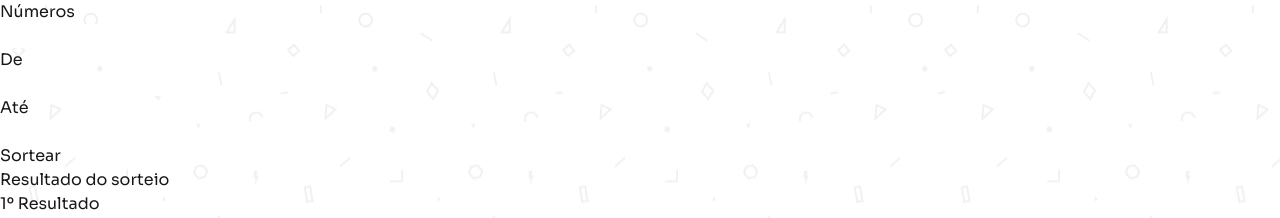
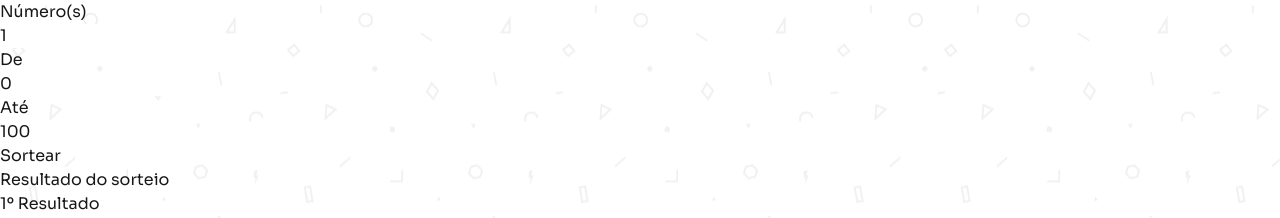
Before and after one commit to ecthon/random-number, a Next.js app: page / in a window 1280 px wide. Shown: the top 218 px of the page. Built offline with nearby package versions, Linux system fonts and the light colour scheme.

Commit message:
Refatorar formulário de sorteio com melhorias na estrutura e valores padrão

```diff
--- a/src/app/page.tsx
+++ b/src/app/page.tsx
@@ -1,8 +1,7 @@
-'use client'
+"use client";
 import { useState } from "react";
 
 export default function Home() {
-
   const [results, setResults] = useState<number[]>([]);
 
   const handleSubmit = (event: React.FormEvent) => {
@@ -21,33 +20,45 @@ export default function Home() {
   };
 
   return (
-    <div className="w-full h-screen bg-center bg-repeat" style={{ backgroundImage: "url('/bg.svg')" }}>
+    <div
+      className="w-full h-screen bg-center bg-repeat"
+      style={{ backgroundImage: "url('/bg.svg')" }}
+    >
       <div className="flex flex-col items-center justify-center w-full h-full bg-gradient-to-b from-black/90 to-black/50">
-      <form className="flex flex-col gap-8 items-center" onSubmit={handleSubmit}>
-        <div className="flex gap-8">
+        <form
+          className="flex flex-col gap-8 items-center"
+          onSubmit={handleSubmit}
+        >
+          <div className="flex gap-4">
             <div className="flex flex-col items-center gap-2 justify-center bg-black/90 rounded-lg">
-            <p className="font-bold uppercase text-zinc-300">Números</p>
+              <p className="font-bold uppercase text-zinc-300">Número(s)</p>
               <input
-              className="flex text-center font-bold ring-0 focus:ring-0 border-none focus:outline-none text-4xl items-center  justify-center w-[100px] h-[56px] rounded-lg bg-[#111012]"
+                className="flex pl-4 text-center font-bold ring-0 focus:ring-0 focus:outline-none text-4xl items-center  justify-center w-[120px] h-[56px] rounded-lg border-none bg-[#111012]"
                 type="number"
                 name="quantity"
-               id="quantity" />
+                id="quantity"
+                defaultValue={1}
+              />
             </div>
             <div className="flex flex-col items-center gap-2 justify-center bg-black/90 rounded-lg">
               <p className="font-bold uppercase text-zinc-300">De</p>
               <input
-              className="flex text-center font-bold ring-0 focus:ring-0 border-none focus:outline-none text-4xl items-center justify-center w-[100px] h-[56px] rounded-lg bg-[#111012]"
+                className="flex pl-4 text-center font-bold ring-0 focus:ring-0 focus:outline-none text-4xl items-center justify-center w-[120px] h-[56px] rounded-lg border-none bg-[#111012]"
                 type="number"
                 name="from"
-              id="from" />
+                id="from"
+                defaultValue={0}
+              />
             </div>
             <div className="flex flex-col items-center gap-2 justify-center bg-black/90 rounded-lg">
               <p className="font-bold uppercase text-zinc-300">Até</p>
               <input
-              className="flex text-center font-bold ring-0 focus:ring-0 border-none focus:outline-none text-4xl items-center justify-center w-[100px] h-[56px] rounded-lg bg-[#111012]"
+                className="flex pl-4 text-center font-bold ring-0 focus:ring-0 focus:outline-none text-4xl items-center justify-center w-[120px] h-[56px] rounded-lg border-none bg-[#111012]"
                 type="number"
                 name="to"
-              id="to" />
+                id="to"
+                defaultValue={100}
+              />
             </div>
           </div>
           <button
@@ -62,7 +73,12 @@ export default function Home() {
           <p>1º Resultado</p>
           <div className="flex gap-4">
             {results.map((result, index) => (
-            <p key={index} className="flex items-center justify-center w-[100px] font-bold text-[#C58DE7] text-4xl h-[56px]">{result}</p>
+              <p
+                key={index}
+                className="flex items-center bg-[#C58DE7]/10 backdrop-blur-10 border border-[#C58DE7]/20 rounded-lg justify-center w-[100px] font-bold text-[#C58DE7] text-4xl h-[56px]"
+              >
+                {result}
+              </p>
             ))}
           </div>
           <button
```
Lines whose indentation alone changed are shown as unchanged.
